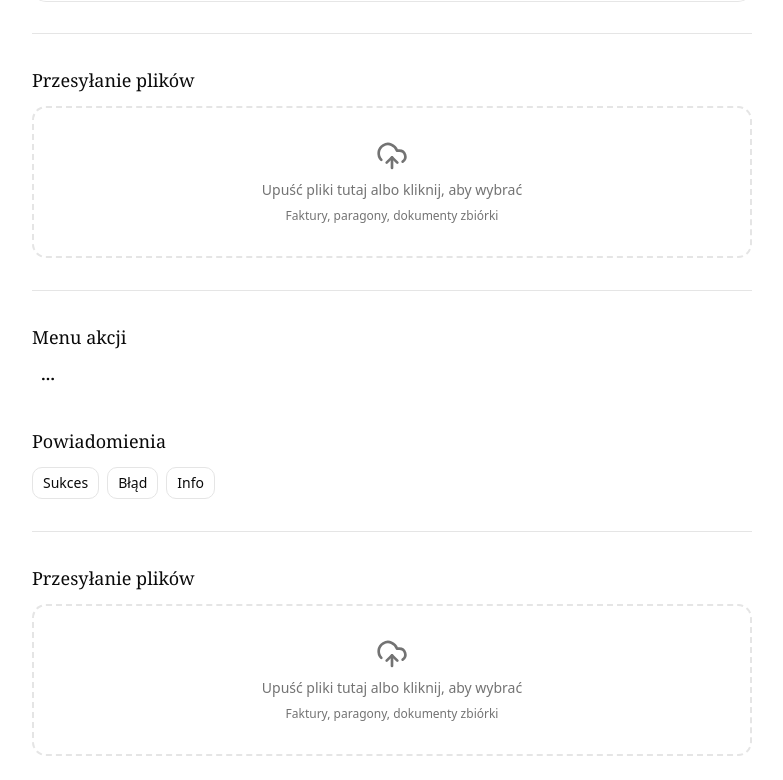
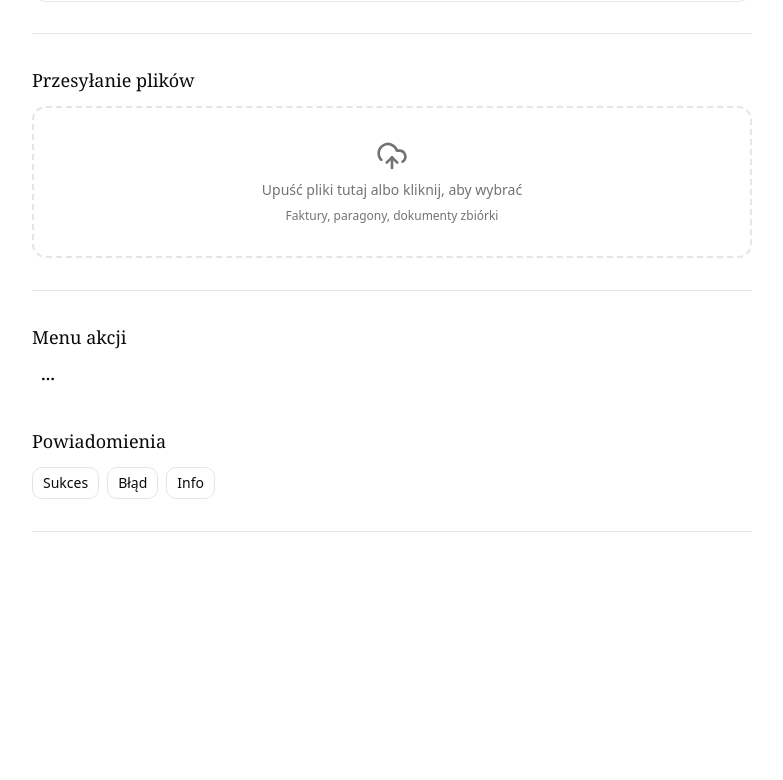
Before and after one commit to neyluu/school-money, a React (Vite) app in the folder frontend/: page / in a window 1280 px wide. Shown: the part 2066-2846 px from the top of the page, without its empty margins (248-1031 px from the left). After the commit the page ends 2622 px from the top, so only its background shows below. Built offline with nearby package versions, Linux system fonts and the light colour scheme; a web font is replaced by a local one.

Commit message:
Removed duplicated demo section

```diff
--- a/frontend/src/App.tsx
+++ b/frontend/src/App.tsx
@@ -28,12 +28,7 @@ import {
 import { Separator } from "./components/ui/separator";
 import { Skeleton } from "./components/ui/skeleton";
 import { BellRing, MoreHorizontal, Pencil, UserMinus } from "lucide-react";
-import {
-  Tabs,
-  TabsContent,
-  TabsList,
-  TabsTrigger,
-} from "./components/ui/tabs";
+import { Tabs, TabsContent, TabsList, TabsTrigger } from "./components/ui/tabs";
 import {
   DropdownMenu,
   DropdownMenuContent,
@@ -287,10 +282,6 @@ function App() {
         </Button>
       </DemoSection>
       <Separator />
-
-      <DemoSection title="Przesyłanie plików">
-        <FileUpload />
-      </DemoSection>
       <Toaster />
     </main>
   );
```
